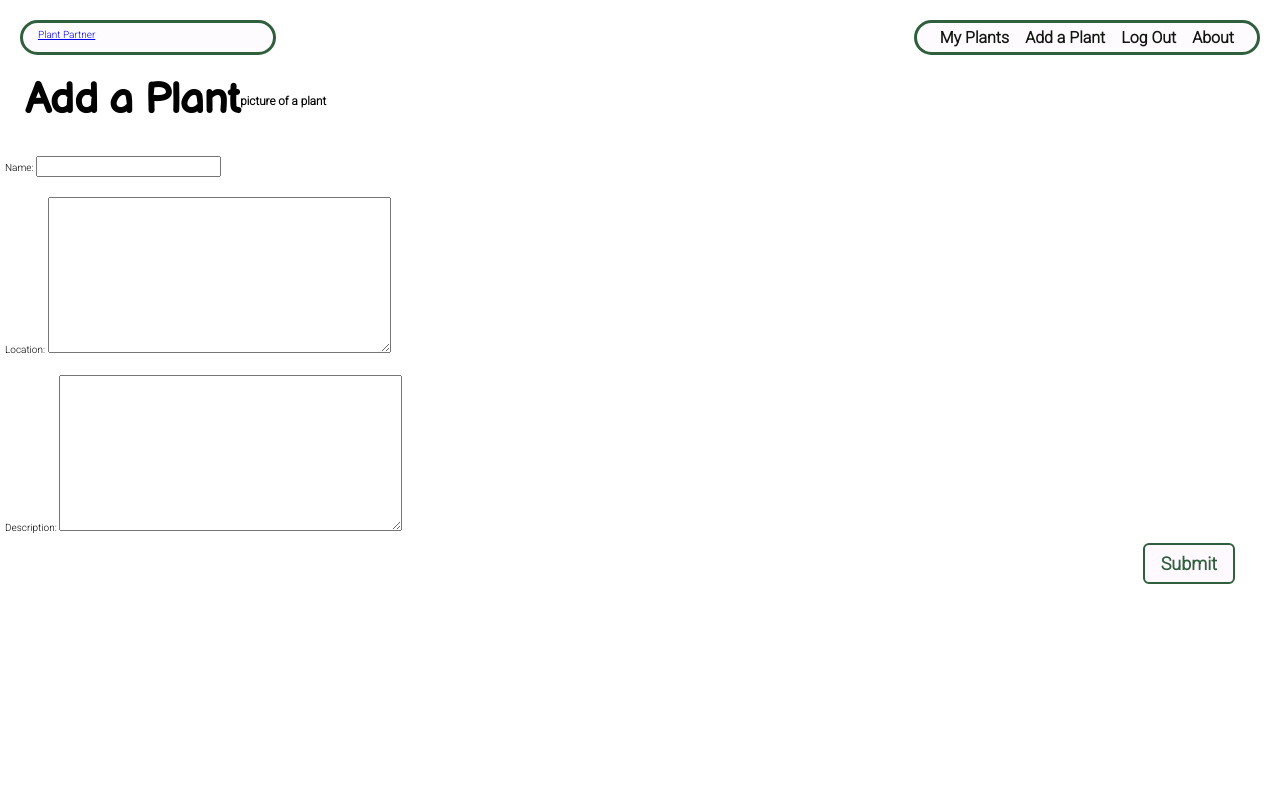
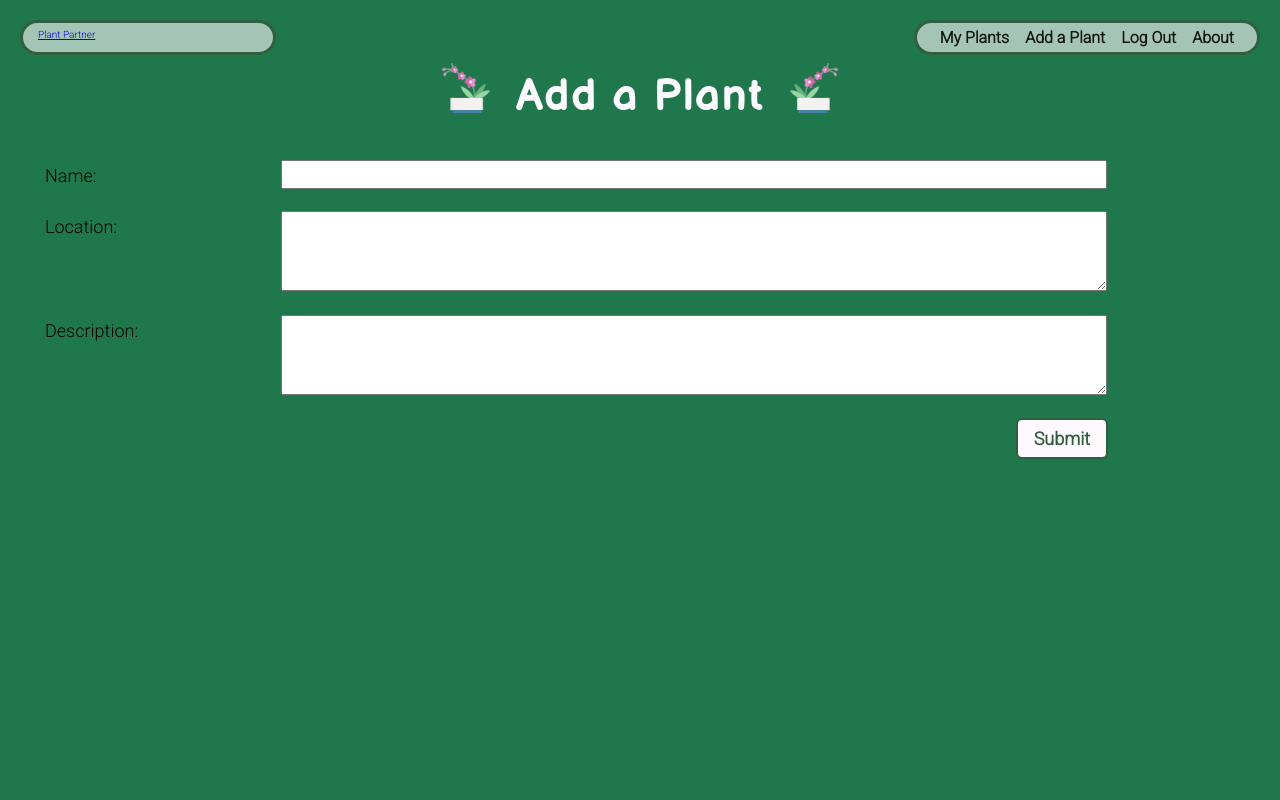
Before and after one commit to strammel33/plant-partner, a Django app: page /plants/create in a window 1280 px wide. Run offline with Django 4.2, Linux system fonts and the light colour scheme; the visitor is signed in with stand-in values (Sample User, id 1).

Commit message:
style add plant page

```diff
--- a/main_app/static/css/base.css
+++ b/main_app/static/css/base.css
@@ -103,7 +103,12 @@ nav li {
 .page-header {
   display: flex;
   align-items: center;
-  margin: 20px;
+  justify-content: center;
+  margin: 8px 0;
+  font-family: var(--title-font);
+  color: rgb(254, 249, 254);
+  letter-spacing: 3px;
+  font-weight: normal;
 }
 
 .btn {
--- a/main_app/static/css/form.css
+++ b/main_app/static/css/form.css
@@ -1,7 +1,16 @@
+body {
+  background-color: rgb(31,120,75);
+}
+.page-header > img {
+  margin: 0 25px 18px;
+}
+
 .form-container {
   display: flex;
   flex-direction: column;
-  width: 100%;
+  justify-content: center;
+  align-items: center;
+  width: 90%;
 }
 
 table {
@@ -15,7 +24,7 @@ th {
   padding: 6px 20px 0 0;
   font-weight: normal;
   vertical-align: top;
-  font-size: var(--font-reg);
+  font-size: var(--font-l);
 }
 
 td {
--- a/main_app/static/css/plants/plant-detail.css
+++ b/main_app/static/css/plants/plant-detail.css
@@ -5,10 +5,11 @@ body {
 
 main {
   display: flex;
-  flex-direction: column;
   justify-content: center;
   align-items: center;
+  flex-wrap: wrap;
 }
+
 
 .plant {
   display: flex;
--- a/main_app/static/css/plants/plant-index.css
+++ b/main_app/static/css/plants/plant-index.css
@@ -10,9 +10,8 @@ h1 {
 
 .card-container {
   display: flex;
-  flex-direction: column;
   justify-content: center;
-  align-items: center;
+  flex-wrap: wrap;
 }
 
 .card {
--- a/main_app/templates/main_app/plant_form.html
+++ b/main_app/templates/main_app/plant_form.html
@@ -7,17 +7,18 @@
 
 {% block content %}
 <div class="page-header">
+  <img src="{% static 'images/orchid-left.png' %}" alt="An orchid icon pointing left">
   {% if plant %}
     <h1>Edit the {{ plant.name }}</h1>
   {% else %}
     <h1>Add a Plant</h1>
   {% endif %}
-  <h3>picture of a plant</h3>
+  <img src="{% static 'images/orchid.png' %}" alt="An orchid icon pointing right">
 </div>
 <form action="" method="post" class="form-container" autocomplete="off">
   {% csrf_token %}
   <table>
-    {{ form.as_p }}
+    {{ form.as_table }}
   </table>
   <button type="submit" class="btn submit">Submit</button>
 </form>
```
Also changed, not shown: main_app/static/css/about.css (+0 -7 lines), main_app/templates/plants/detail.html (+4 -4 lines), main_app/static/images/alocasia.png (added), main_app/static/images/orchid-left.png (added), main_app/static/images/orchid.png (added).
